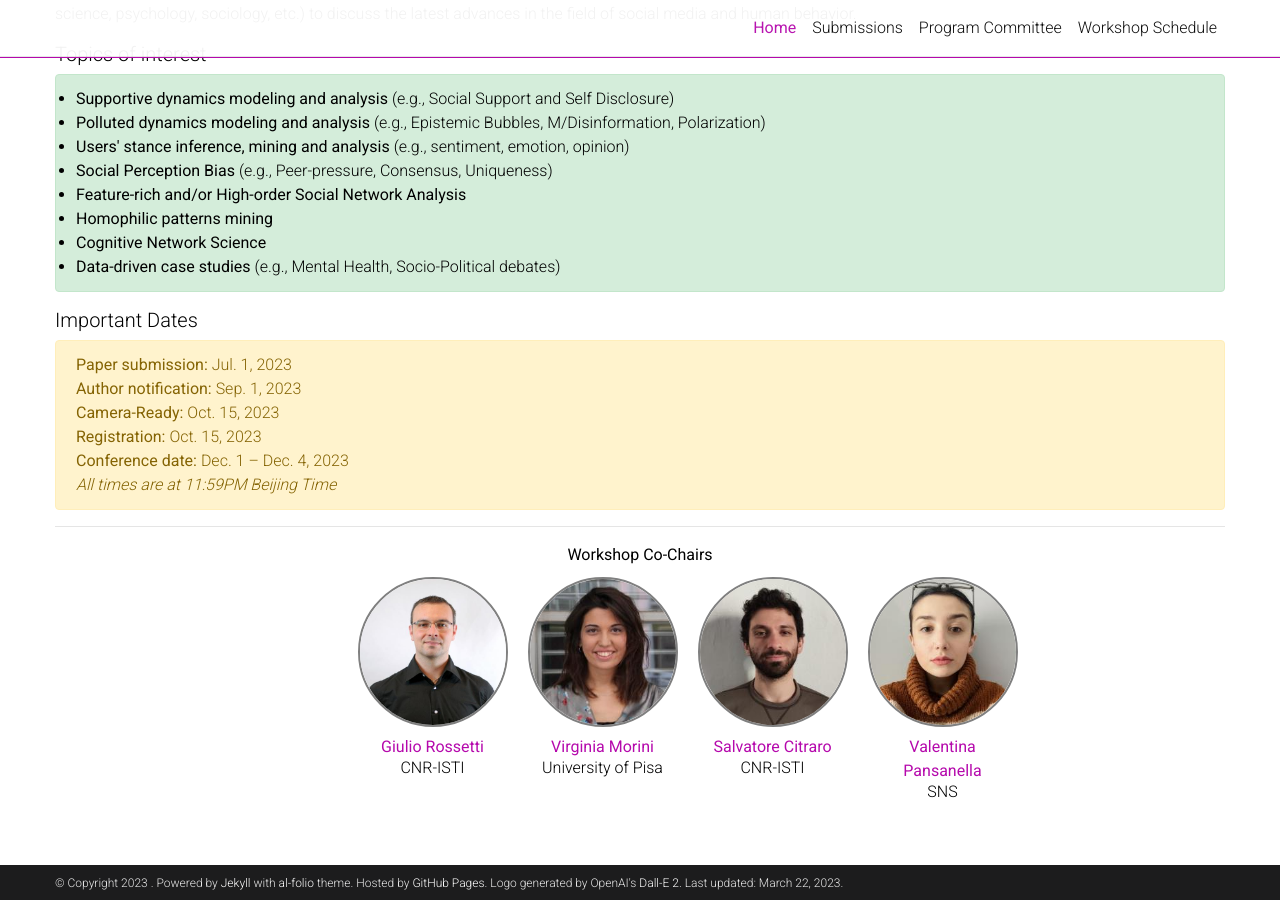
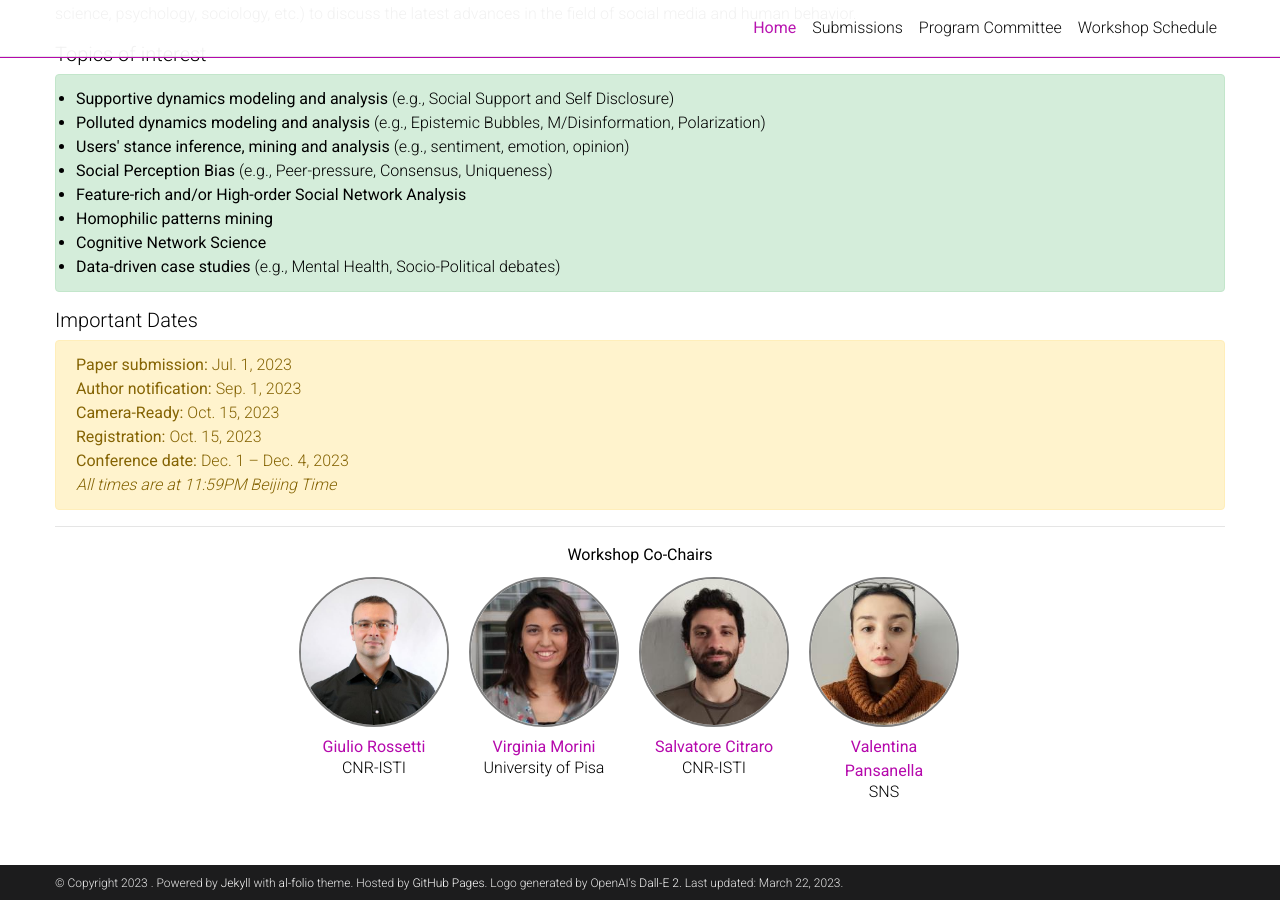
Before and after one commit to SMS-workshop/SMS-workshop.github.io, a Jekyll site: the page built from _pages/about.md, in a window 1280 px wide and 900 px high, scrolled down 591 px. Built offline with Jekyll 4.4.1, drawn with Linux system fonts in a browser that asks for light colours; full-size pictures stand in for the smaller copies a plugin makes; a style sheet for code colours, icons or effects is not loaded.

```diff
--- a/_pages/about.md
+++ b/_pages/about.md
@@ -60,7 +60,7 @@ The M3 workshop aims at bringing together researchers from different fields (e.g
 <div style="width: 100%; text-align: center">
 <b>Workshop Co-Chairs</b>
 </div>
-<div style="width: 100%; padding-left: 25%; text-align: center">
+<div style="width: 100%; padding-left: 20%; text-align: center">
 
 
 
```
Also changed, not shown: _pages/PC.md (+0 -1 lines).
